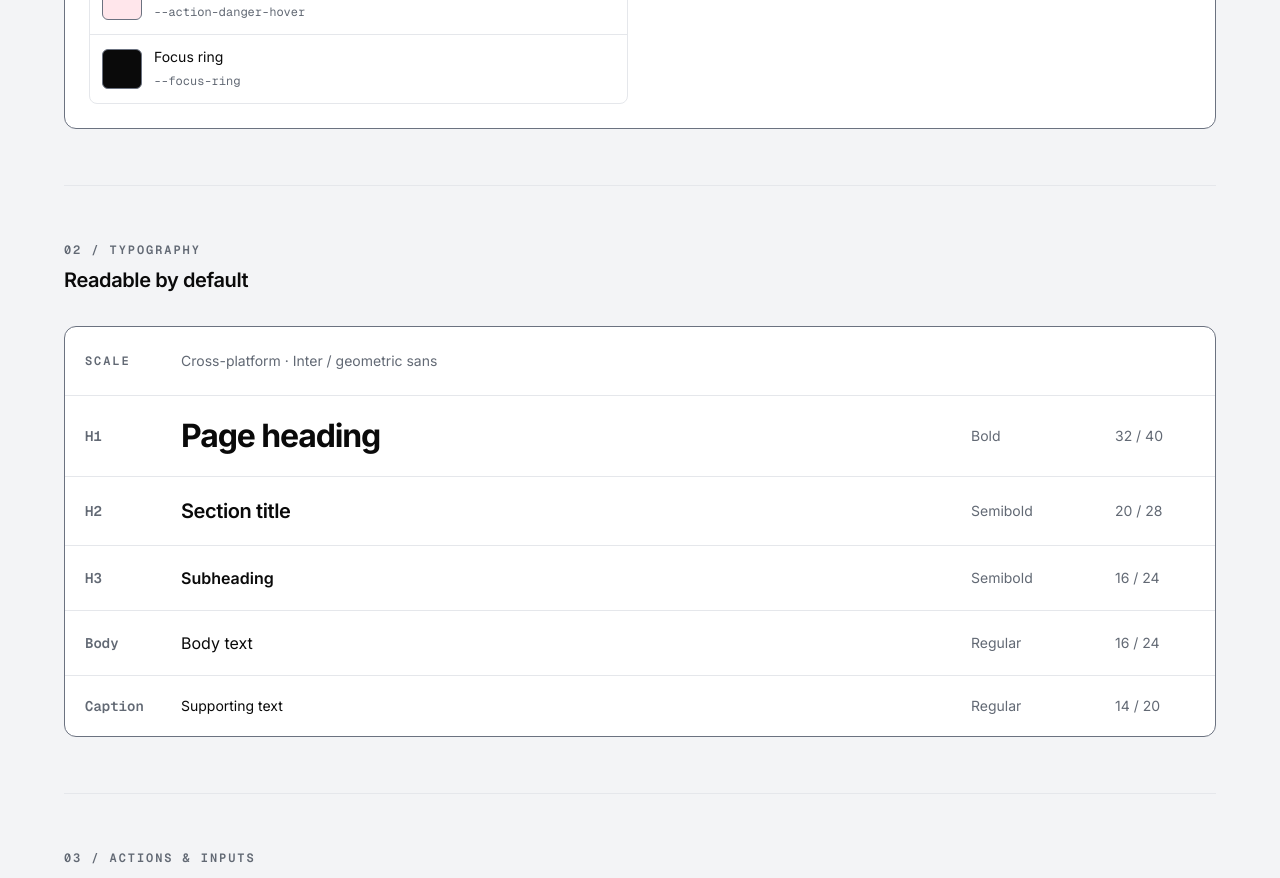
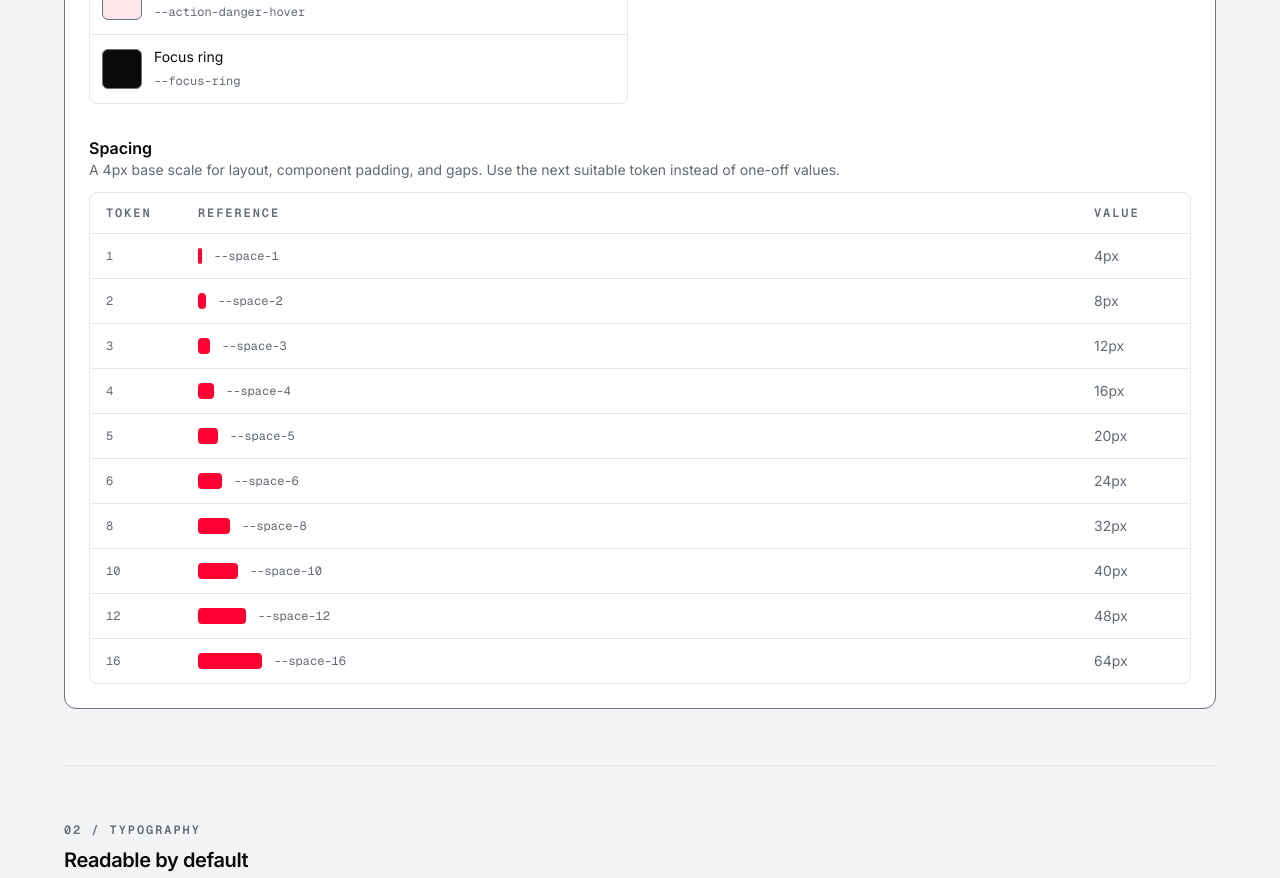
Before and after one commit to kubamilcarz/HackYeah2026-Defence, a Next.js app in the folder frontend/: page /design-system in a window 1280 px wide. Shown: the part 1140-2018 px from the top of the page. Built offline with nearby package versions, Linux system fonts and the light colour scheme.

Commit message:
feat: spacings

```diff
--- a/frontend/app/design-system/page.tsx
+++ b/frontend/app/design-system/page.tsx
@@ -35,6 +35,19 @@ const typeStyles = [
   ["H3", "Subheading", "Semibold", "16 / 24", "type-h3"],
   ["Body", "Body text", "Regular", "16 / 24", "type-body"],
   ["Caption", "Supporting text", "Regular", "14 / 20", "type-caption"],
+] as const;
+
+const spacingTokens = [
+  ["1", "4px", "--space-1"],
+  ["2", "8px", "--space-2"],
+  ["3", "12px", "--space-3"],
+  ["4", "16px", "--space-4"],
+  ["5", "20px", "--space-5"],
+  ["6", "24px", "--space-6"],
+  ["8", "32px", "--space-8"],
+  ["10", "40px", "--space-10"],
+  ["12", "48px", "--space-12"],
+  ["16", "64px", "--space-16"],
 ] as const;
 
 const colorGroups = [
@@ -135,7 +148,7 @@ export default function DesignSystemPage() {
             {id === "foundations" && (
               <div className="mt-8 rounded-xl border border-[var(--border-strong)] bg-[var(--surface-raised)] p-5 sm:p-6">
                 <p className="type-caption mb-6 max-w-2xl text-[var(--content-muted)]">
-                  Use semantic tokens in components, never raw color values. This reference responds to the active appearance setting.
+                  Use semantic color and spacing tokens in components, never raw values. Color responds to the active appearance setting; spacing remains consistent across appearances.
                 </p>
                 <div className="grid gap-6 md:grid-cols-2">
                   {colorGroups.map(({ name, tokens }) => (
@@ -159,6 +172,29 @@ export default function DesignSystemPage() {
                     </section>
                   ))}
                 </div>
+                <section className="mt-8" aria-labelledby="spacing-heading">
+                  <div className="mb-3">
+                    <h3 className="type-h3" id="spacing-heading">Spacing</h3>
+                    <p className="type-caption mt-1 text-[var(--content-muted)]">A 4px base scale for layout, component padding, and gaps. Use the next suitable token instead of one-off values.</p>
+                  </div>
+                  <div className="overflow-hidden rounded-lg border border-[var(--border-subtle)]">
+                    <div className="grid grid-cols-[4rem_minmax(0,1fr)_4rem] gap-3 border-b border-[var(--border-subtle)] px-4 py-3 font-mono text-xs font-semibold uppercase tracking-[0.16em] text-[var(--content-muted)] sm:grid-cols-[5rem_minmax(0,1fr)_5rem]">
+                      <span>Token</span>
+                      <span>Reference</span>
+                      <span>Value</span>
+                    </div>
+                    {spacingTokens.map(([scale, value, token]) => (
+                      <div className="grid grid-cols-[4rem_minmax(0,1fr)_4rem] items-center gap-3 border-b border-[var(--border-subtle)] px-4 py-3 last:border-b-0 sm:grid-cols-[5rem_minmax(0,1fr)_5rem]" key={token}>
+                        <code className="font-mono text-xs text-[var(--content-muted)]">{scale}</code>
+                        <div className="flex h-4 items-center">
+                          <span aria-hidden="true" className="block h-4 rounded-sm bg-[var(--action-primary)]" style={{ width: `var(${token})` }} />
+                          <code className="ml-3 font-mono text-xs text-[var(--content-muted)]">{token}</code>
+                        </div>
+                        <span className="type-caption text-[var(--content-muted)]">{value}</span>
+                      </div>
+                    ))}
+                  </div>
+                </section>
               </div>
             )}
             {id === "type" && (
--- a/frontend/app/globals.css
+++ b/frontend/app/globals.css
@@ -16,6 +16,16 @@
   --line-height-body: 1.5rem;
   --font-size-caption: 0.875rem;
   --line-height-caption: 1.25rem;
+  --space-1: 0.25rem;
+  --space-2: 0.5rem;
+  --space-3: 0.75rem;
+  --space-4: 1rem;
+  --space-5: 1.25rem;
+  --space-6: 1.5rem;
+  --space-8: 2rem;
+  --space-10: 2.5rem;
+  --space-12: 3rem;
+  --space-16: 4rem;
   --surface-canvas: #f3f4f6;
   --surface-raised: #ffffff;
   --surface-subtle: #e5e7eb;
@@ -374,14 +384,14 @@ a[href] {
   font-weight: var(--font-weight-semibold);
   justify-content: center;
   line-height: 1.25rem;
-  min-height: 3rem;
+  min-height: var(--space-12);
   transition: background-color 150ms ease, border-color 150ms ease, color 150ms ease;
 }
 
 .button {
   border-radius: 9999px;
-  gap: 0.5rem;
-  padding: 0.75rem 1.25rem;
+  gap: var(--space-2);
+  padding: var(--space-3) var(--space-5);
 }
 
 .button__icon {
@@ -390,8 +400,8 @@ a[href] {
 
 .icon-button {
   border-radius: 9999px;
-  min-width: 3rem;
-  padding: 0.75rem;
+  min-width: var(--space-12);
+  padding: var(--space-3);
 }
 
 .button--primary,
```
Also changed, not shown: 1 other file (tests, documents, lock files or other folders).
